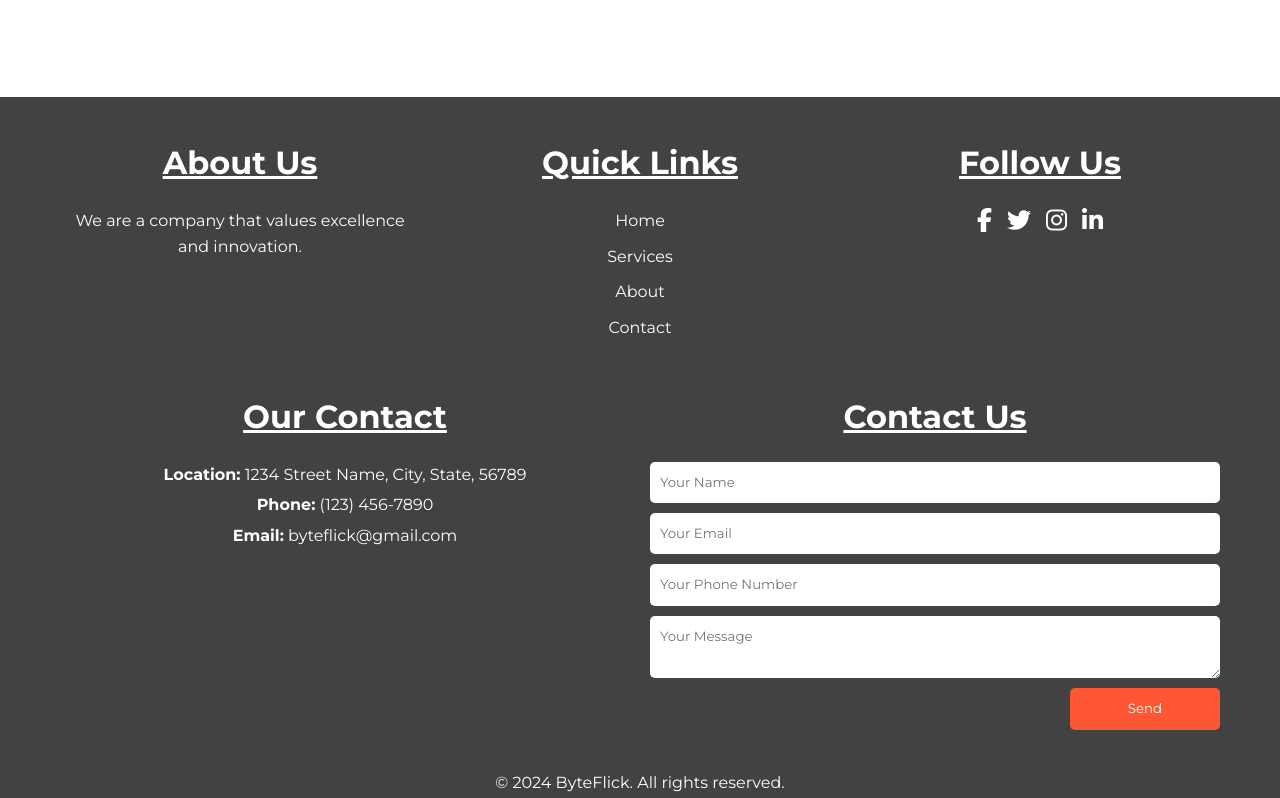
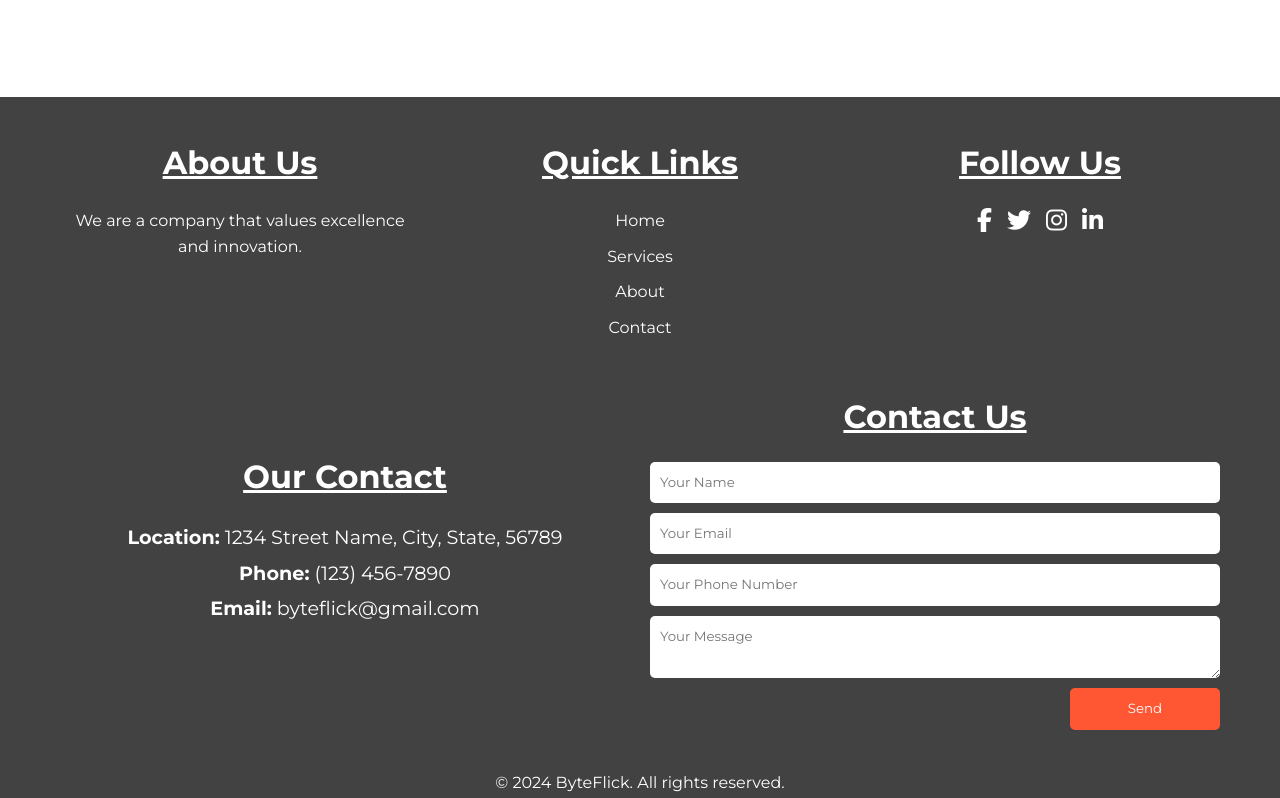
Before and after one commit to TiasMondal1/ByteFlick, a plain HTML site: page main/index.html in a window 1280 px wide. Shown: the part 2000-2798 px from the top of the page. Drawn offline with Linux system fonts and the light colour scheme; files whose address does not match are found by name.

Commit message:
modified

```diff
--- a/main/style.css
+++ b/main/style.css
@@ -10,7 +10,7 @@ header {
     display: flex;
     justify-content: space-between;
     align-items: center;
-    padding: 25px 300px;
+    padding: 25px 250px;
     background-color: #fff;
     box-shadow: 0 2px 4px rgba(0, 0, 0, 0.1);
 }
@@ -348,8 +348,13 @@ footer {
     min-width: 250px;
 }
 
+.contact-info{
+    padding: 60px 0;
+}
+
 .contact-info p {
     margin: 5px 0;
+    font-size: larger;
 }
 
 .contact-form-heading {
```
